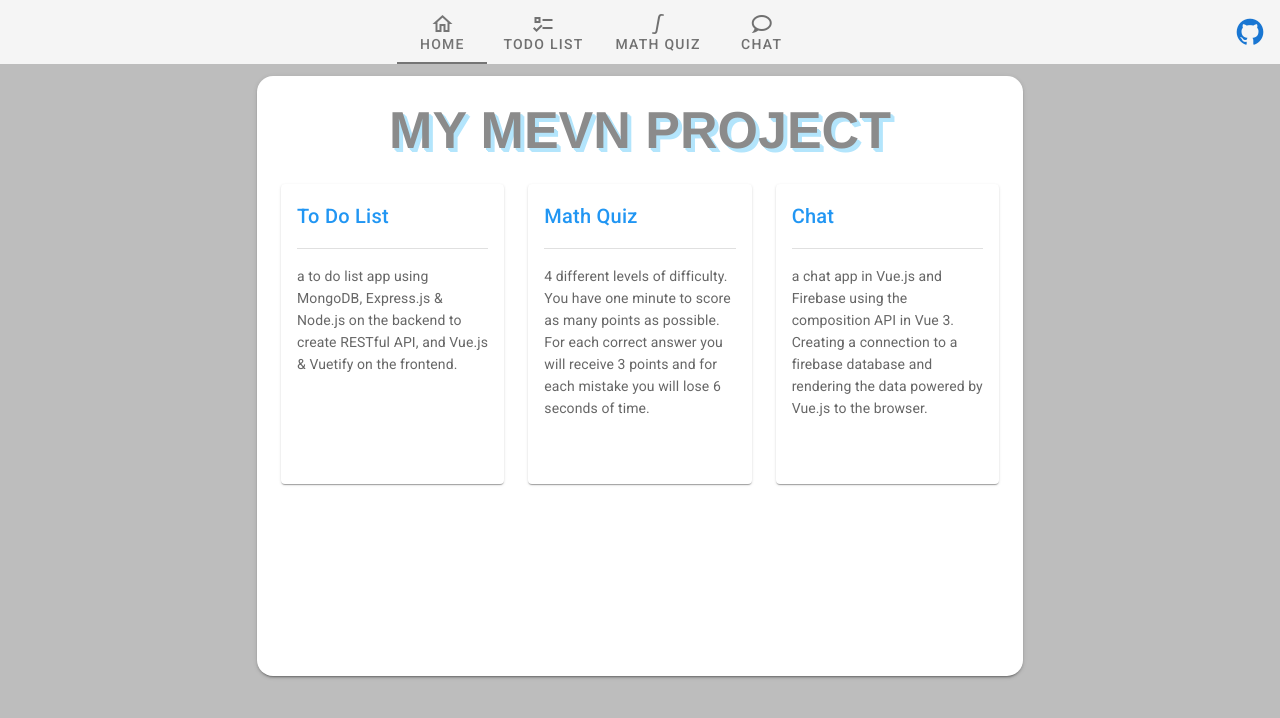
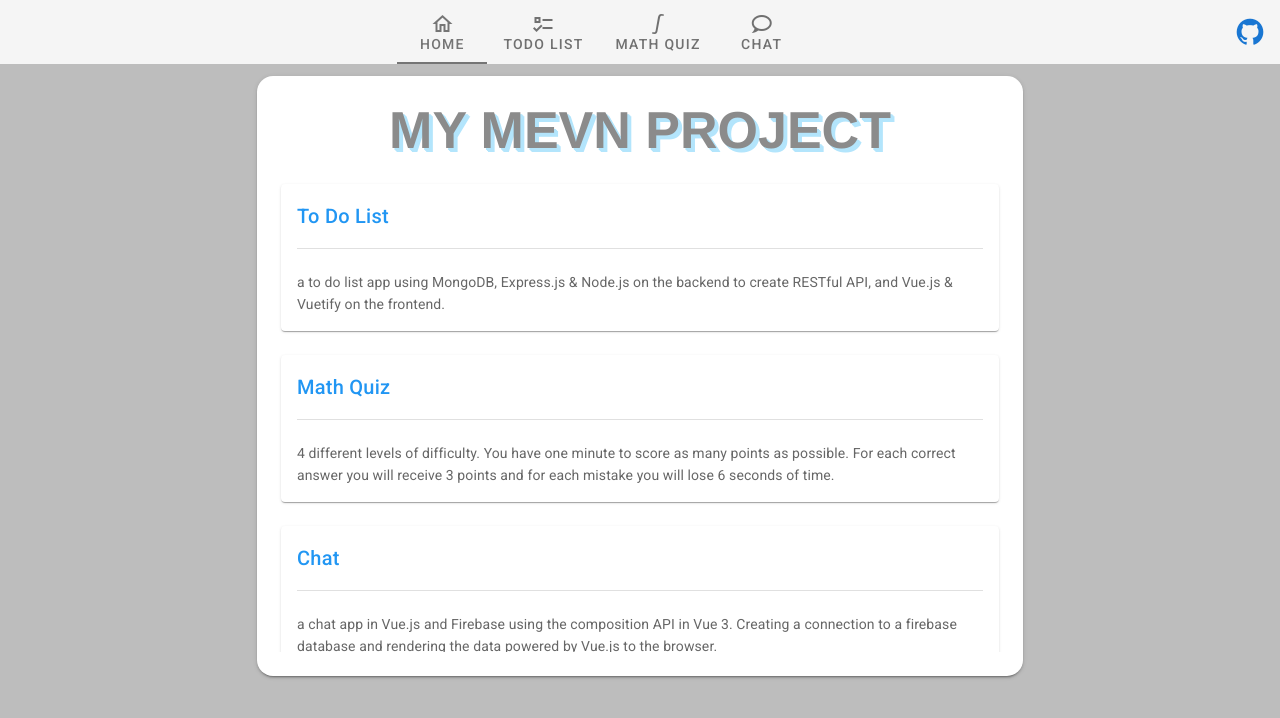
Before and after one commit to BiranV/mevn, a Vue app in the folder client/: page / in a window 1280 px wide. Shown: the top 718 px of the page. Built offline with nearby package versions, Linux system fonts and the light colour scheme; what vue-circular-count-down-timer, vue-simple-alert would draw is missing.

Commit message:
update todo list

```diff
--- a/client/src/App.vue
+++ b/client/src/App.vue
@@ -60,7 +60,7 @@ export default {
 }
 .scroll {
   overflow-x: auto;
-  height: 500px;
+  height: 480px;
 }
 
 .scroll::-webkit-scrollbar {
--- a/client/src/views/Home/Home.vue
+++ b/client/src/views/Home/Home.vue
@@ -3,71 +3,50 @@
     <v-col align="center">
       <h1 class="shadow">MY MEVN PROJECT</h1>
     </v-col>
-    <v-col
-      ><v-row>
-        <v-col cols="4">
+    <v-container class="scroll">
       <v-hover>
         <template v-slot:default="{ hover }">
-              <v-card
-                height="300"
-                :to="'/todo-list'"
-                :elevation="hover ? 3 : 1"
-              >
+          <v-card :to="'/todo-list'" :elevation="hover ? 3 : 1">
             <v-card-title class="blue--text">To Do List</v-card-title>
             <v-card-text>
-                  <v-divider></v-divider>
-                   <p><div>
+              <v-divider></v-divider> <br />
               a to do list app using MongoDB, Express.js & Node.js on the
-                    backend to create RESTful API, and Vue.js & Vuetify on
-                    the frontend.
-                  </div></p></v-card-text
-                >
+              backend to create RESTful API, and Vue.js & Vuetify on the
+              frontend.
+            </v-card-text>
           </v-card></template
         ></v-hover
       >
-        </v-col>
-        <v-col cols="4">
+
+<br />
       <v-hover>
         <template v-slot:default="{ hover }">
-              <v-card
-                height="300"
-                :to="'/math-quiz'"
-                :elevation="hover ? 3 : 1"
-              >
+          <v-card :to="'/math-quiz'" :elevation="hover ? 3 : 1">
             <v-card-title class="blue--text">Math Quiz</v-card-title>
             <v-card-text>
-                  <v-divider></v-divider>
-                  <p>
-                  <div>
-                    4 different levels of difficulty. You have one minute to
-                    score as many points as possible. For each correct answer
-                    you will receive 3 points and for each mistake you will lose
-                    6 seconds of time.
-                  </div>  </p></v-card-text
-                >
+              <v-divider></v-divider> <br />
+              4 different levels of difficulty. You have one minute to score as
+              many points as possible. For each correct answer you will receive
+              3 points and for each mistake you will lose 6 seconds of time.
+            </v-card-text>
           </v-card></template
         ></v-hover
       >
-        </v-col>
-        <v-col cols="4">
+<br />
       <v-hover>
         <template v-slot:default="{ hover }">
-              <v-card height="300" :to="'/chat'" :elevation="hover ? 3 : 1">
+          <v-card :to="'/chat'" :elevation="hover ? 3 : 1">
             <v-card-title class="blue--text">Chat</v-card-title>
             <v-card-text>
-                  <v-divider></v-divider>
-                  <p> <div>
-                    a chat app in Vue.js and Firebase using the composition API
-                    in Vue 3. Creating a connection to a firebase database and
-                    rendering the data powered by Vue.js to the browser.
-                  </div></p></v-card-text
-                >
+              <v-divider></v-divider> <br />
+              a chat app in Vue.js and Firebase using the composition API in Vue
+              3. Creating a connection to a firebase database and rendering the
+              data powered by Vue.js to the browser.
+            </v-card-text>
           </v-card></template
         ></v-hover
       >
-        </v-col></v-row
-      ></v-col
-    >
+    </v-container>
   </v-container>
 </template>
 
--- a/client/src/views/TodoList/TodoList.vue
+++ b/client/src/views/TodoList/TodoList.vue
@@ -162,7 +162,7 @@ export default {
     async doneTask(item) {
       item.done = !item.done;
       await axios.patch("api/posts/" + item._id, {
-        done: item.done
+        done: item.done,
       });
     },
   },
```
Lines whose indentation alone changed are shown as unchanged.
